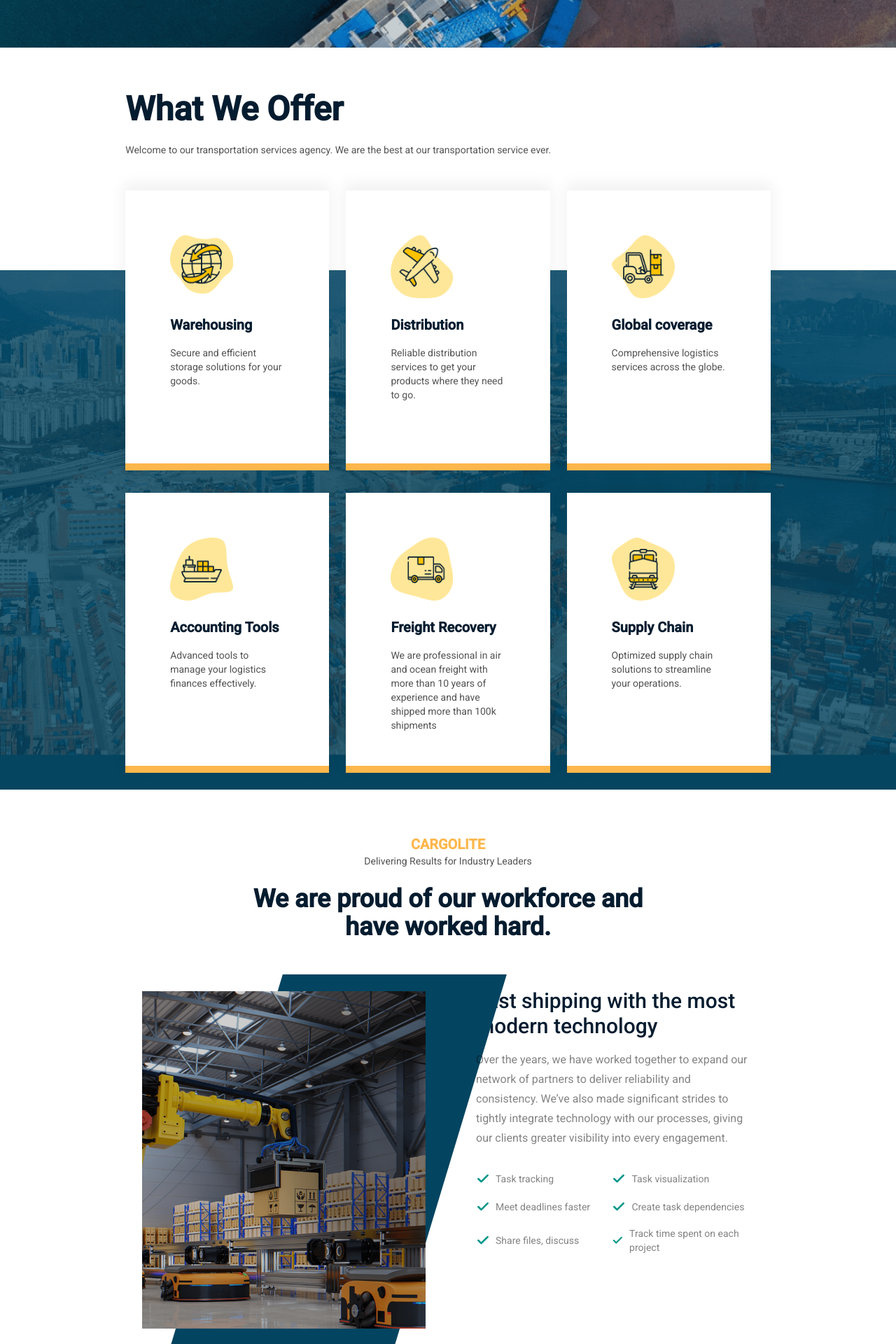
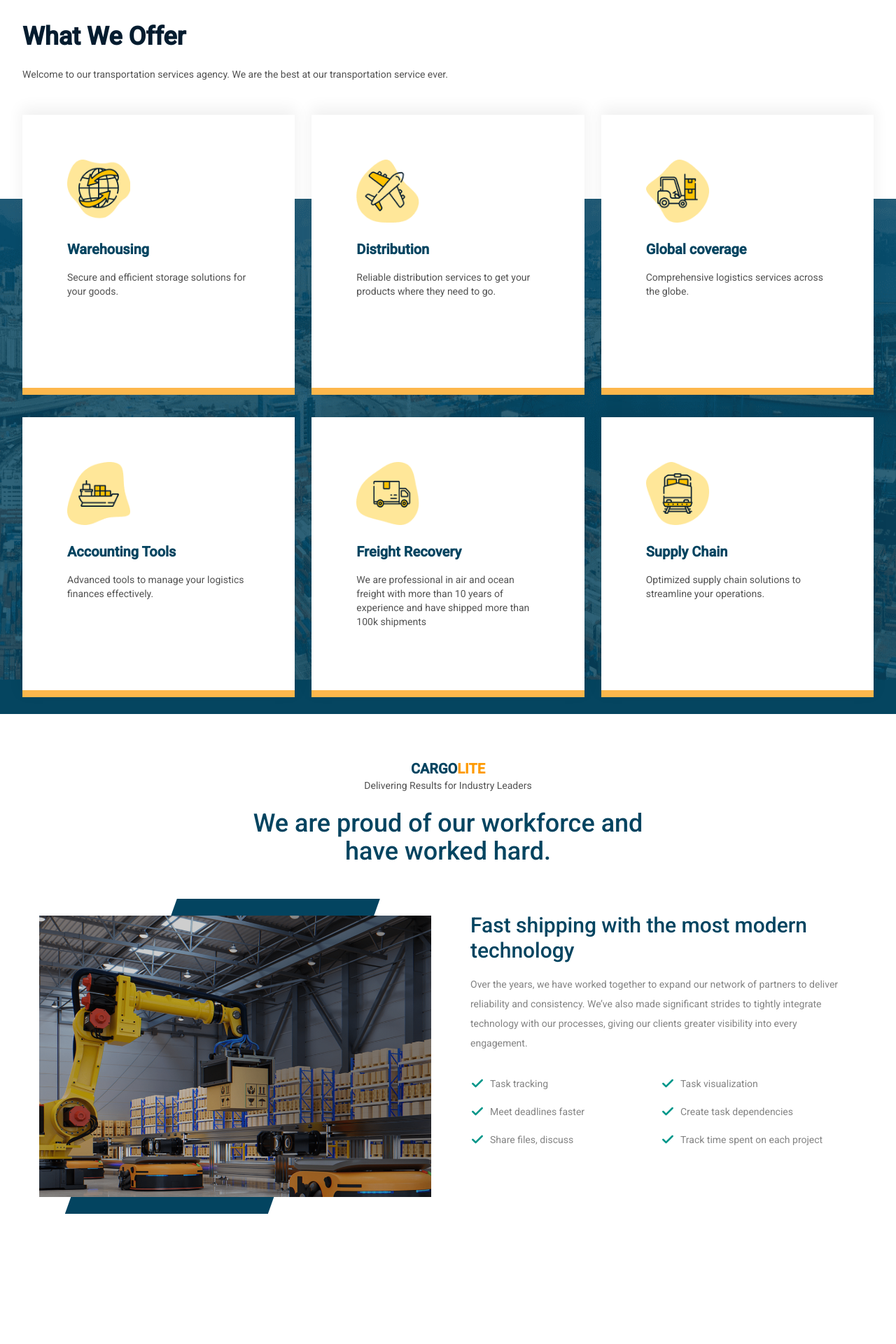
Before and after one commit to KellsCodes/cargolite, a Next.js app: page / in a window 1280 px wide. Shown: the part 820-2740 px from the top of the page at 70% size. Built offline with nearby package versions, Linux system fonts and the light colour scheme.

Commit message:
feat(ui): add responsiveness to homepage on the hero section, footer section

```diff
--- a/app/components/HeroSection.tsx
+++ b/app/components/HeroSection.tsx
@@ -8,7 +8,7 @@ import { Carousel, CarouselContent, CarouselItem } from "@/components/ui/carouse
 
 const SLIDES = [
     { img: "/banner-min.png", alt: "Banner 1", title: "Digital & Trusted Transport Logistic Company", desc: "We provide reliable and efficient logistics solutions tailored to your needs." },
-    { img: "/banner-2.png", alt: "Banner 2", title: "Real-time Tracking", desc: "Monitor your parcel 24/7" },
+    { img: "/banner-2.png", alt: "Banner 2", title: "Transparent & Accountable Asset Tracking Hub", desc: "Monitor your high-value cargo with absolute precision and 24/7 live updates." },
 ];
 
 export function HeroSection() {
@@ -25,14 +25,14 @@ export function HeroSection() {
     }, [api]);
 
     return (
-        <section className="relative w-full h-[780px]">
+        <section className="relative w-full h-[85vh] 2xl:h-[780px]">
             <Carousel
                 setApi={setApi}
                 plugins={[Autoplay({ delay: 5000 }), Fade()]}
                 opts={{ loop: true }}
                 className="w-full h-full"
             >
-                <CarouselContent className="h-[780px] ml-0"> {/* ml-0 removes gap between slides */}
+                <CarouselContent className="h-[85vh] 2xl:h-[780px] ml-0"> {/* ml-0 removes gap between slides */}
                     {SLIDES.map((slide, index) => (
                         <CarouselItem key={index} className="relative pl-0 basis-full h-full">
                             <div
@@ -45,7 +45,7 @@ export function HeroSection() {
                 </CarouselContent>
 
                 <div className="absolute inset-0 z-10 flex items-center pointer-events-none">
-                    <div className="w-[72vw] mx-auto px-0">
+                    <div className="w-[90vw] 2xl:w-[72vw] mx-auto px-0">
                         <AnimatePresence mode="wait">
                             <motion.div
                                 key={activeIndex}
@@ -55,14 +55,14 @@ export function HeroSection() {
                                 transition={{ duration: .9, ease: "easeOut" }}
                                 className="text-left text-white space-y-6 max-w-4xl"
                             >
-                                <h1 className="text-4xl md:text-6xl font-bold tracking-tight leading-tight">
+                                <h1 className="text-2xl md:text-4xl 2xl:text-6xl font-bold tracking-tight leading-tight">
                                     {SLIDES[activeIndex].title}
                                 </h1>
                                 <p className="text-lg md:text-2xl font-light opacity-90 max-w-xl">
                                     {SLIDES[activeIndex].desc}
                                 </p>
                                 <div className="pt-4 pointer-events-auto">
-                                    <button className="bg-chart-5 text-white px-8 py-3 rounded-sm font-medium hover:bg-opacity-90 transition-all">
+                                    <button className="bg-chart-5 text-white px-6 2xl:px-8 py-3 rounded-sm font-medium hover:opacity-80 transition-all duration-500 ease-in-out">
                                         Get Started
                                     </button>
                                 </div>
--- a/app/globals.css
+++ b/app/globals.css
@@ -46,6 +46,8 @@
   --radius-2xl: calc(var(--radius) + 8px);
   --radius-3xl: calc(var(--radius) + 12px);
   --radius-4xl: calc(var(--radius) + 16px);
+  /* --breakpoint-sm: 30rem;
+  --breakpoint-md: 40rem; */
 }
 
 :root {
--- a/app/layout.tsx
+++ b/app/layout.tsx
@@ -22,7 +22,7 @@ const roboto = Roboto({
 export const metadata: Metadata = {
   title: "CargoLite",
   description: "Shipment tracking simplified.",
-  // viewport: 'width=device-width, initial-scale=1, maximum-scale=1, user-scalable=0',
+  viewport: 'width=device-width, initial-scale=1, maximum-scale=1, user-scalable=0',
 };
 
 export default function RootLayout({
--- a/app/page.tsx
+++ b/app/page.tsx
@@ -8,6 +8,7 @@ import ReviewSlider from "./components/ReviewSlider";
 import ProjectsSlider from "./components/ProjectsSlider";
 import StatsGrid from "./components/CounterCards";
 import GetInTouch from "./components/GetInTouch";
+import LogoText from "./components/LogoText";
 
 export default function Home() {
 
@@ -26,19 +27,19 @@ export default function Home() {
               }}
             />
 
-            <div className="w-[72vw] mx-auto space-y-6 relative z-10">
-              <h2 className="font-bold text-5xl text-header-top">What We Offer</h2>
+            <div className="w-[95vw] 2xl:w-[72vw] mx-auto space-y-6 relative z-10">
+              <h2 className="font-bold text-2xl md:text-3xl lg:text-4xl 2xl:text-5xl text-header-top">What We Offer</h2>
               <p className="text-sm opacity-70">Welcome to our transportation services agency. We are the best at our transportation service ever.</p>
             </div>
 
-            <div className="w-[72vw] mx-auto grid grid-cols-1 md:grid-cols-3 gap-x-6 gap-y-8 mt-12 relative z-10">
+            <div className="w-[95vw] 2xl:w-[72vw] mx-auto grid grid-cols-1 sm:grid-cols-2 lg:grid-cols-3 gap-x-3 lg:gap-x-6 gap-y-8 mt-12 relative z-10">
               {OFFERS.map((item, i) => (
                 <div
                   key={i}
-                  className="shadow-[0_-8px_20px_2px_rgba(0,0,0,0.06)] h-[400px] bg-white border-b-10 border-b-chart-5/70 p-16 transition-transform duration-500 ease-in-out hover:-translate-y-2"
+                  className="shadow-[0_-8px_20px_2px_rgba(0,0,0,0.06)] lg:h-[400px] bg-white border-b-10 border-b-chart-5/70 p-16 sm:p-6 md:p-16 transition-transform duration-500 ease-in-out hover:-translate-y-2"
                 >
                   <Image alt={item.title} src={item.img} loading="lazy" width={90} height={90} className="" />
-                  <h3 className="font-bold text-xl mt-6 mb-4 text-header-top">{item.title}</h3>
+                  <h3 className="font-bold text-xl mt-6 mb-4 text-main-primary">{item.title}</h3>
                   <p className="text-sm opacity-70">{item.desc}</p>
                 </div>
               ))}
@@ -46,24 +47,48 @@ export default function Home() {
           </div>
         </div>
 
-        <div className="w-[72vw] mx-auto py-16 space-y-12">
-          <div className="text-center space-y-6 max-w-xl mx-auto">
+        <div className="w-[95vw] 2xl:w-[72vw] mx-auto py-16 space-y-12">
+          <div className="text-center space-y-6 lg:max-w-xl mx-auto">
             <div>
-              <h2 className="font-bold text-xl text-chart-5/70 font-heading">CARGOLITE</h2>
+              {/* <h2 className="font-bold text-xl text-chart-5/70 font-heading">CARGOLITE</h2> */}
+              <LogoText />
               <p className="text-sm opacity-70 font-body">Delivering Results for Industry Leaders</p>
             </div>
-            <h2 className="font-bold text-4xl text-header-top">We are proud of our workforce and have worked hard.</h2>
+            <h2 className="font-medium text-2xl md:text-3xl lg:text-4xl text-main-primary">We are proud of our workforce and have worked hard.</h2>
           </div>
 
-          <div className="grid grid-cols-2 gap-x-4">
-            <div className="h-[530px] relative">
-              <div className="absolute inset-y-0 left-1/7 w-[480px] bg-[#034460] [clip-path:polygon(160px_0%,_100%_0%,_calc(100%-160px)_100%,_0%_100%)]" />
-              <img src="/img1-1024x836.png" alt="overlay" className="absolute inset-0 w-full h-full object-cover p-6" />
+          <div className="grid grid-cols-1 lg:grid-cols-2 gap-x-0 2xl:gap-x-4">
+            <div className="h-[450px] 2xl:h-[530px] relative overflow-hidden">
+              <div className="absolute inset-y-0 bg-main-primary
+                /* Mobile (Default): Stick to right */
+                right-0 w-full
+
+                /* SM & Mid-range (580px - 768px): Centered */
+                min-[580px]:left-1/2 min-[580px]:-translate-x-1/2
+                min-[580px]:right-auto min-[580px]:w-[520px]
+
+                /* LG & Desktop (1024px+): Slanted offset reset */
+                lg:left-1/10 lg:translate-x-0 lg:w-[450px]
+                2xl:left-1/7 2xl:w-[480px]
+
+                [clip-path:polygon(160px_0%,_100%_0%,_calc(100%-160px)_100%,_0%_100%)]"
+              />
+
+
+              <img
+                src="/img1-1024x836.png"
+                alt="overlay"
+                className="absolute left-0 w-full object-cover z-10
+                  top-1/2 -translate-y-1/2 h-[96%]
+                  lg:top-0 lg:translate-y-0 lg:h-full lg:p-6"
+              />
             </div>
-            <div className="h-[530px] px-8 py-5 space-y-4">
-              <h3 className="font-heading font-medium text-header-top text-3xl">Fast shipping with the most modern technology</h3>
-              <p className="text-md opacity-50 leading-7">Over the years, we have worked together to expand our network of partners to deliver reliability and consistency. We’ve also made significant strides to tightly integrate technology with our processes, giving our clients greater visibility into every engagement.</p>
-              <ul className="list-none list-['\2713'] list-inside text-sm grid grid-cols-2 gap-y-4 pt-4">
+
+
+            <div className="lg:h-[530px] px-3 lg:px-8 py-5 space-y-4">
+              <h3 className="font-heading font-medium text-main-primary text-2xl md:text-3xl">Fast shipping with the most modern technology</h3>
+              <p className="text-sm md:text-md opacity-50 leading-7">Over the years, we have worked together to expand our network of partners to deliver reliability and consistency. We’ve also made significant strides to tightly integrate technology with our processes, giving our clients greater visibility into every engagement.</p>
+              <ul className="list-none text-sm grid grid-cols-1 md:grid-cols-2 gap-y-4 pt-4">
                 <li className="flex items-center gap-x-2"><Check className="w-5 text-chart-2 stroke-[3px]" /><span className="opacity-50">Task tracking</span> </li>
                 <li className="flex items-center gap-x-2"><Check className="w-5 text-chart-2 stroke-[3px]" /><span className="opacity-50">Task visualization</span></li>
                 <li className="flex items-center gap-x-2"><Check className="w-5 text-chart-2 stroke-[3px]" /><span className="opacity-50">Meet deadlines faster</span></li>
```
Also changed, not shown: app/components/Layout.tsx (+11 -11 lines).
